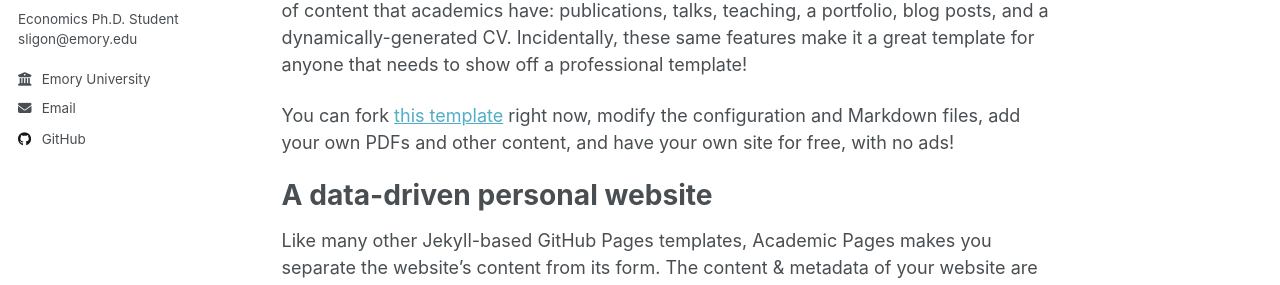
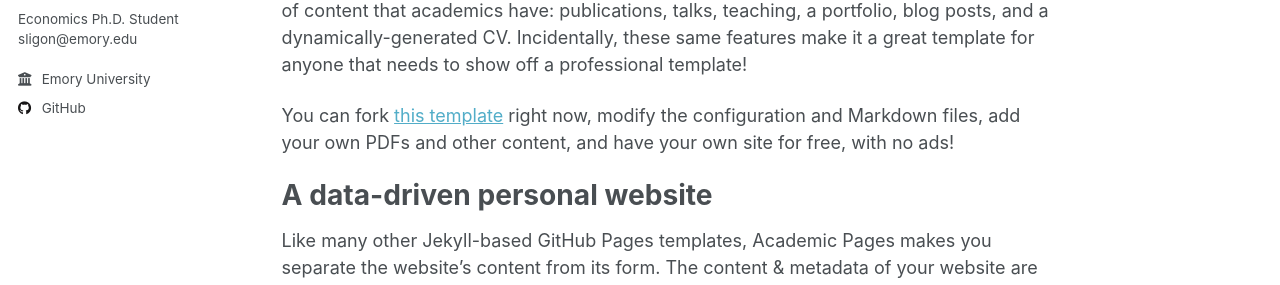
Before and after one commit to summerligon/summerligon.github.io, a Jekyll site: the page built from _pages/about.md, in a window 1280 px wide. Shown: the part 307-592 px from the top of the page. Built offline with Jekyll 4.4.1, drawn with Linux system fonts in a browser that asks for light colours; a script that is not in the unit is left out.

Commit message:
Update _config.yml

```diff
--- a/_config.yml
+++ b/_config.yml
@@ -28,7 +28,7 @@ author:
   bio              : "Economics Ph.D. Student <br> sligon@emory.edu"
   employer         : "Emory University"
   uri              : # URL
-  email            : "sligon@emory.edu"
+
 
   # Academic websites
   academia         : # URL
```
